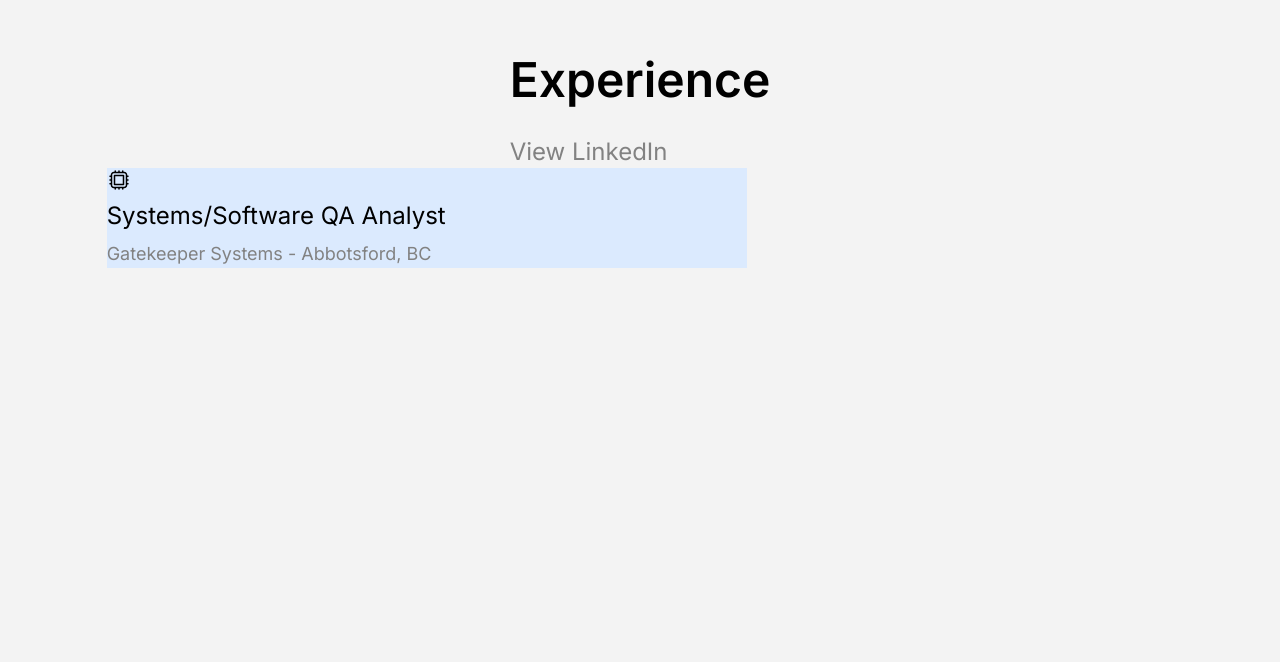
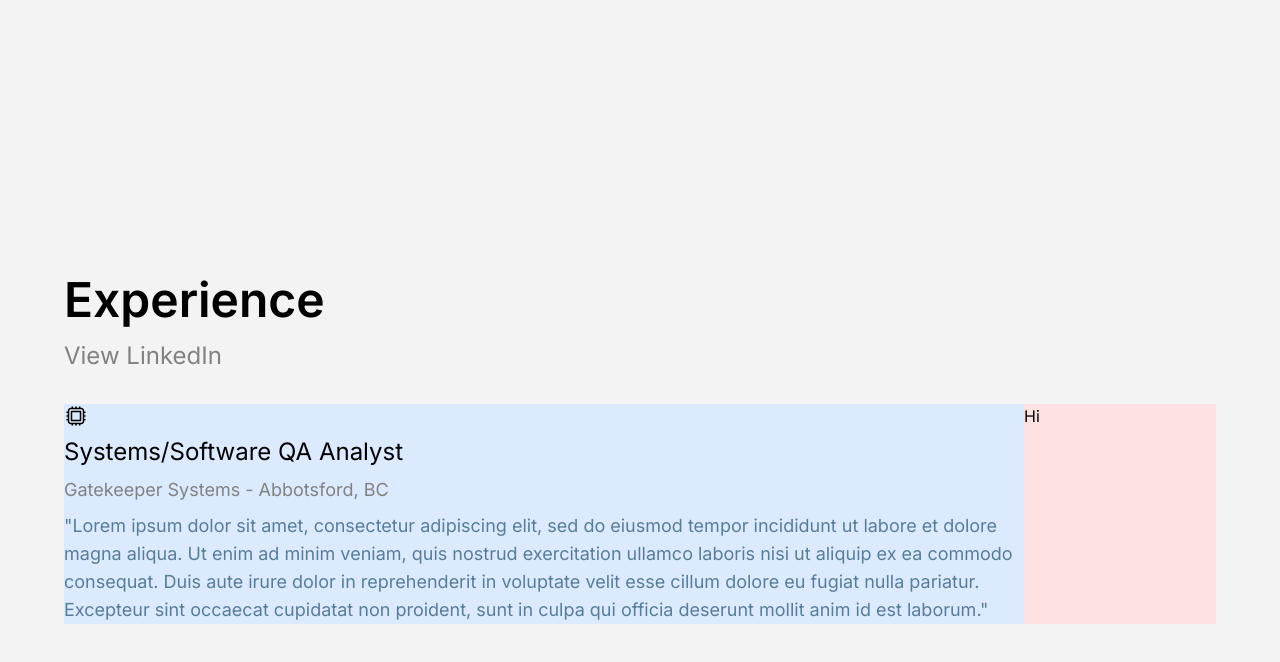
Before and after one commit to brianthtsou/brianthtsou.github.io, a React (Vite) app: page / in a window 1280 px wide. Shown: the part 872-1534 px from the top of the page. Before the commit the page ends 1140 px from the top, so only its background shows below. Built offline with nearby package versions, Linux system fonts and the light colour scheme.

Commit message:
fix alignment margins for about page and experience page

```diff
--- a/src/App.css
+++ b/src/App.css
@@ -1,7 +1,11 @@
 .about-page {
-  margin-top: 20px; /* Adjust the value to increase or decrease the gap */
+  margin-top: 10vh; /* Adjust the value to increase or decrease the gap */
+  margin-left: 5%;
+  margin-right: 5%;
 }
 
 .experience-page {
-  margin-top: 35px; /* Adjust the value to increase or decrease the gap */
+  margin-top: 20vh; /* Adjust the value to increase or decrease the gap */
+  margin-left: 5%;
+  margin-right: 5%;
 }
--- a/src/pages/About.tsx
+++ b/src/pages/About.tsx
@@ -4,7 +4,7 @@ function About() {
   return (
     <div className="h-screen">
       <div className="about-page grid grid-cols-1 sm:grid-cols-2 items-stretch gap-y-8 sm:gap-y-0">
-        <div className="rounded w-full sm:w-3/4 mx-auto h-auto">
+        <div className="rounded w-full mx-auto h-auto">
           <div className="space-y-8 px-8 sm:px-0">
             <h1 className="text-5xl font-semibold">About</h1>
             <p className="text-custom-grey-text text-2xl">
--- a/src/pages/Experience.tsx
+++ b/src/pages/Experience.tsx
@@ -12,9 +12,7 @@ interface FlexItemProps {
 
 function GridItem({ children, spacingClass, visualClass }: GridItemProps) {
   return (
-    <div
-      className={`${spacingClass} ${visualClass} w-full sm:w-3/4 mx-auto h-auto object-contain`}
-    >
+    <div className={`${spacingClass} ${visualClass} w-full mx-auto h-auto`}>
       {children}
     </div>
   );
@@ -30,28 +28,32 @@ function FlexItem({ children, spacingClass, visualClass }: FlexItemProps) {
 
 function Experience() {
   return (
-    <div>
-      <div className="flex justify-center items-center">
+    <div className="h-screen experience-page">
+      <div className="flex justify-left items-center my-8">
         {" "}
         <div className="grid grid-cols-1 place-items-center">
           {" "}
           {/* Use grid-cols-1 if you want a single column layout */}
-          <div className="space-y-8">
+          <div className="space-y-4">
             <h1 className="text-5xl font-semibold">Experience</h1>
             <p className="text-custom-grey-text text-2xl">View LinkedIn</p>
           </div>
         </div>
       </div>
       {/* 2nd row */}
-      <div className="grid grid-cols-3 place-items-center">
-        <GridItem spacingClass="col-span-2" visualClass="bg-blue-100">
+      <div className="grid grid-cols-6">
+        <GridItem
+          spacingClass="col-span-6 sm:col-span-5"
+          visualClass="bg-blue-100"
+        >
+          <div className="px-8 sm:px-0">
             <svg
               xmlns="http://www.w3.org/2000/svg"
               fill="none"
               viewBox="0 0 24 24"
               stroke-width="1.5"
               stroke="currentColor"
-            className="size-6 mb-2"
+              className="size-6 mb-2 "
             >
               <path
                 stroke-linecap="round"
@@ -59,13 +61,24 @@ function Experience() {
                 d="M8.25 3v1.5M4.5 8.25H3m18 0h-1.5M4.5 12H3m18 0h-1.5m-15 3.75H3m18 0h-1.5M8.25 19.5V21M12 3v1.5m0 15V21m3.75-18v1.5m0 15V21m-9-1.5h10.5a2.25 2.25 0 0 0 2.25-2.25V6.75a2.25 2.25 0 0 0-2.25-2.25H6.75A2.25 2.25 0 0 0 4.5 6.75v10.5a2.25 2.25 0 0 0 2.25 2.25Zm.75-12h9v9h-9v-9Z"
               />
             </svg>
+          </div>
           <div className="space-y-2 px-8 sm:px-0">
             <h1 className="text-2xl">Systems/Software QA Analyst</h1>
             <p className="text-custom-grey-text text-lg">
               Gatekeeper Systems - Abbotsford, BC
             </p>
+            <p className="text-custom-blue-text text-lg">
+              "Lorem ipsum dolor sit amet, consectetur adipiscing elit, sed do
+              eiusmod tempor incididunt ut labore et dolore magna aliqua. Ut
+              enim ad minim veniam, quis nostrud exercitation ullamco laboris
+              nisi ut aliquip ex ea commodo consequat. Duis aute irure dolor in
+              reprehenderit in voluptate velit esse cillum dolore eu fugiat
+              nulla pariatur. Excepteur sint occaecat cupidatat non proident,
+              sunt in culpa qui officia deserunt mollit anim id est laborum."
+            </p>
           </div>
         </GridItem>
+        <div className="side-col col-span-1 bg-red-100">Hi</div>
       </div>
     </div>
   );
```
Lines whose indentation alone changed are shown as unchanged.
